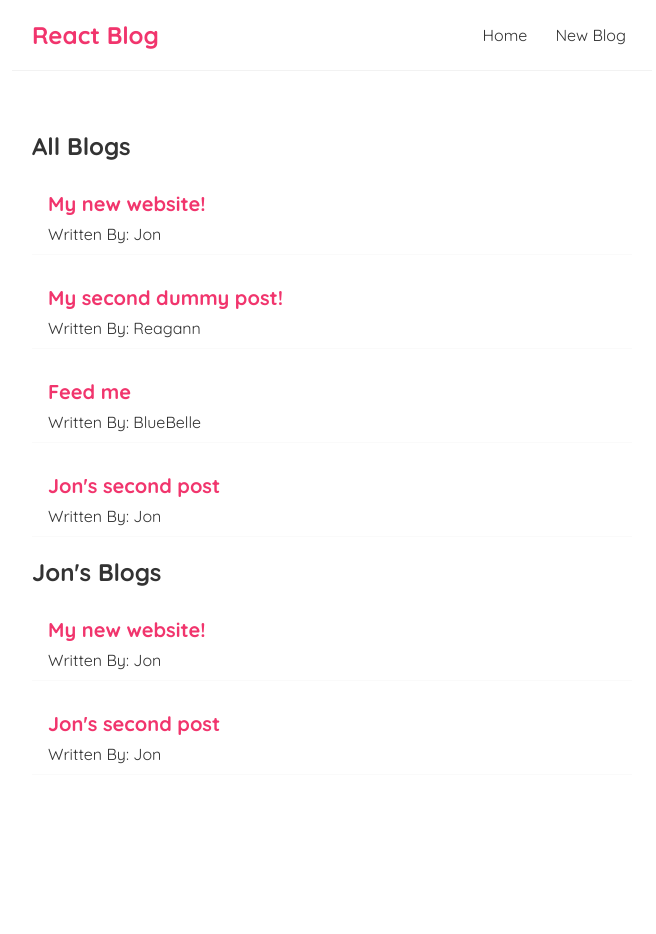
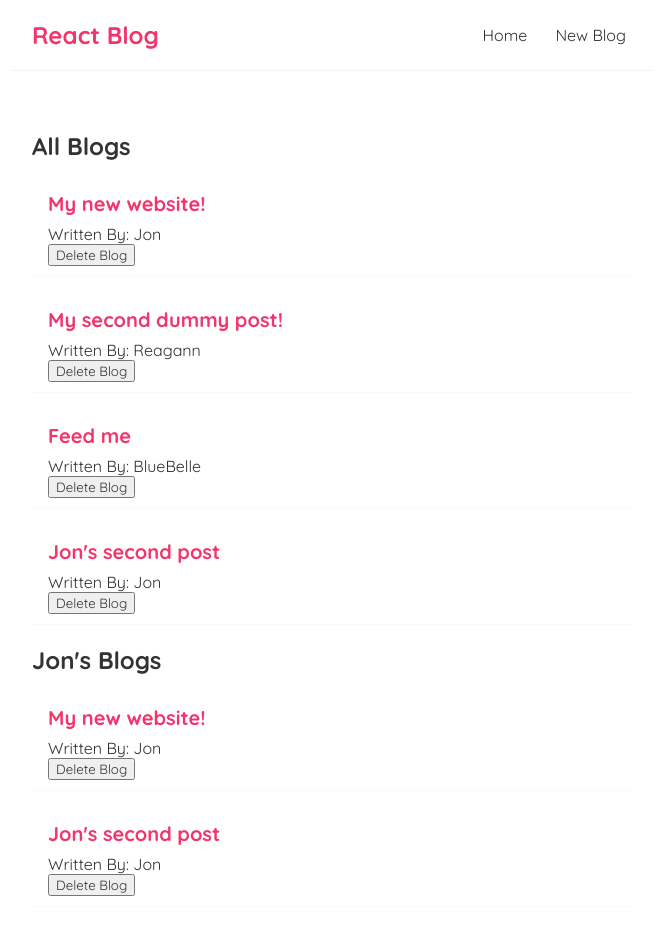
Before and after one commit to Jon-D-Smith/React_Blog, a React (Create React App) app: page / in a window 1280 px wide. Shown: the top 934 px of the page, without its empty margins (308-964 px from the left). Before the commit the page ends 855 px from the top, so only its background shows below. Built offline with nearby package versions, Linux system fonts and the light colour scheme.

Commit message:
Added delete blog function prop

```diff
--- a/src/BlogList.js
+++ b/src/BlogList.js
@@ -1,4 +1,4 @@
-const Bloglist = ({blogs, title}) => {
+const Bloglist = ({blogs, title, handleDelete}) => {
 
 
     return (
@@ -8,6 +8,7 @@
                       <div key={blog.id} className="blog-preview">
                         <h2>{blog.title}</h2>
                         <p>Written By: {blog.author}</p>
+                        <button onClick={() =>handleDelete(blog.id) }>Delete Blog</button>
                       </div>
 
                    ) )}
--- a/src/Home.js
+++ b/src/Home.js
@@ -9,9 +9,15 @@
         {title: "Jon's second post", body: "lorem ipsum text", author: "Jon", id: 4}
     ])
 
+    const handleDelete = (id) => {
+        const newBlogs = blogs.filter((blog) => blog.id !== id )
+        console.log(`this blog is id ${id}`)
+        setBlogs(newBlogs)
+    }
+
     return (
         <div className="home">
-                <Bloglist blogs={blogs} title="All Blogs"/>
+                <Bloglist blogs={blogs} handleDelete={handleDelete} title="All Blogs"/>
                 <Bloglist blogs={blogs.filter((blog) => blog.author === "Jon")} title="Jon's Blogs" />
         </div>
      );
```
